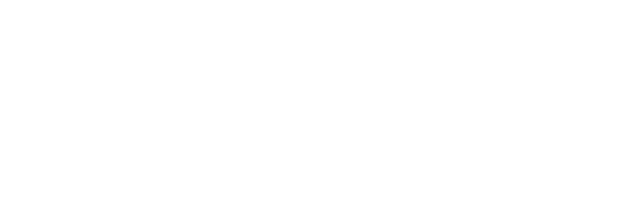
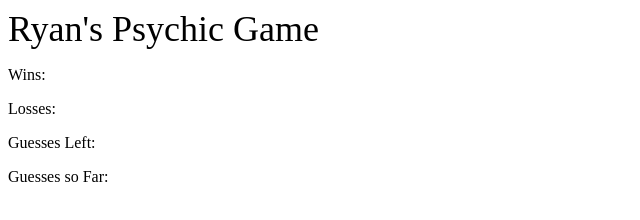
Before and after one commit to Munchinator6354/Psychic-Game, a plain HTML site: page index.html in a window 1280 px wide. Shown: the whole page, without its empty margins (0-640 px from the left). Drawn offline with Linux system fonts and the light colour scheme.

Commit message:
linked css stylesheet, added basic text to page, changed tab title

```diff
--- a/assets/css/style.css
+++ b/assets/css/style.css
@@ -0,0 +1,3 @@
+header {
+    font-size: 36px;
+}
--- a/index.html
+++ b/index.html
@@ -1,13 +1,30 @@
 <!DOCTYPE html>
 <html lang="en">
+
 <head>
     <meta charset="UTF-8">
     <meta name="viewport" content="width=device-width, initial-scale=1.0">
     <meta http-equiv="X-UA-Compatible" content="ie=edge">
-    <title>Document</title>
+    <title>Ryan's Psychic Game</title>
+    <link rel="stylesheet" type="text/css" href="./assets/css/style.css">
+</head>
+
+<body>
+    <header>
+        Ryan's Psychic Game
+    </header>
+
+    <p> Wins: </p>
+    <p> Losses: </p>
+    <p> Guesses Left: </p>
+    <p> Guesses so Far: </p>
+
+
+
+
+
+
     <script src="/assets/javascript/game.js"></script>
-</head>
-<body>
+</body>
 
-</body>
 </html>
```
